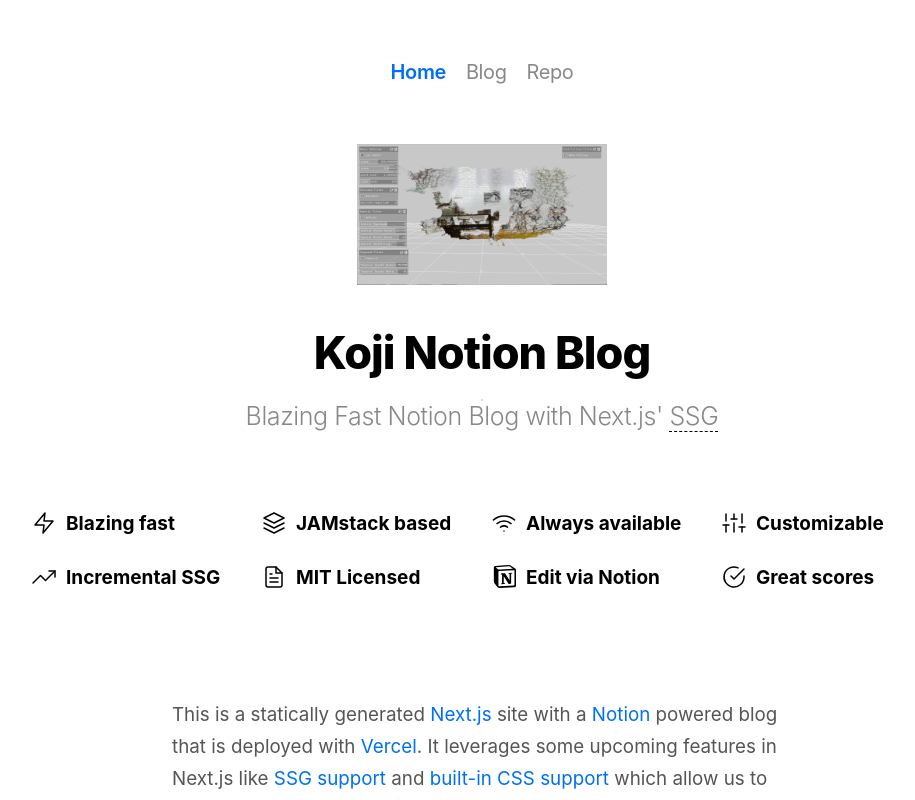
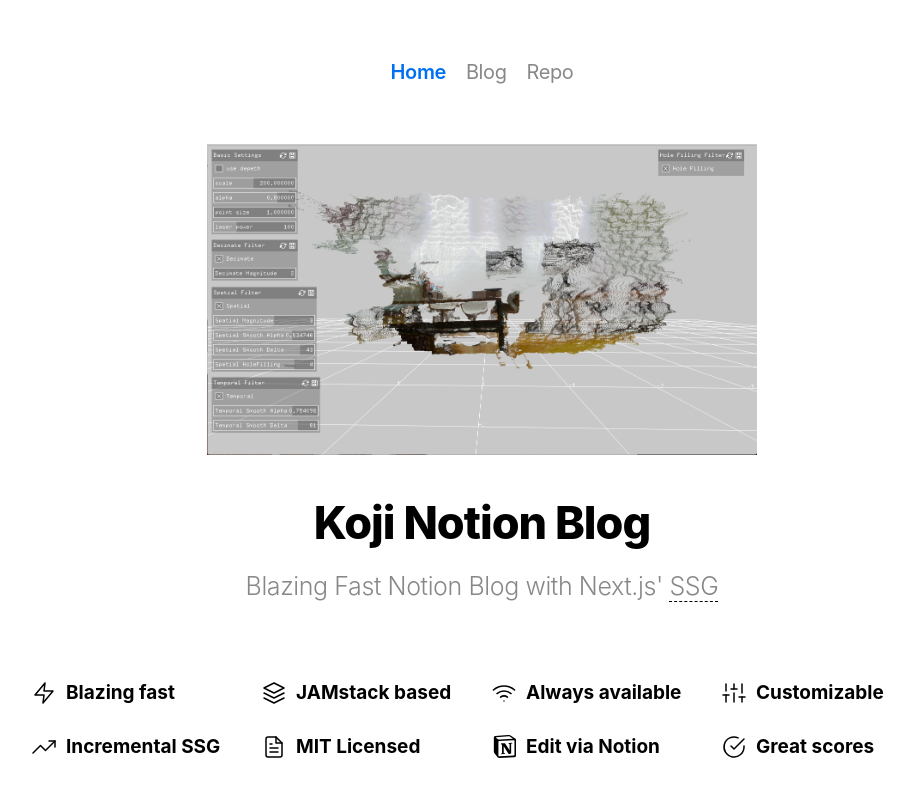
Before and after one commit to koji/blog, a Next.js app: page / in a window 1280 px wide. Shown: the top 800 px of the page, without its empty margins (158-1073 px from the left). Built offline with nearby package versions, Linux system fonts and the light colour scheme.

Commit message:
Update index.tsx

```diff
--- a/src/pages/index.tsx
+++ b/src/pages/index.tsx
@@ -9,7 +9,7 @@
   <>
     <Header titlePre="Home" />
     <div className={sharedStyles.layout}>
-      <img src="/demo.png" height="85" width="250" alt="Vercel + Notion" />
+      <img src="/demo.png" width="550" alt="page top" />
       <h1>Koji Notion Blog</h1>
       <h2>
         Blazing Fast Notion Blog with Next.js'{' '}
```
